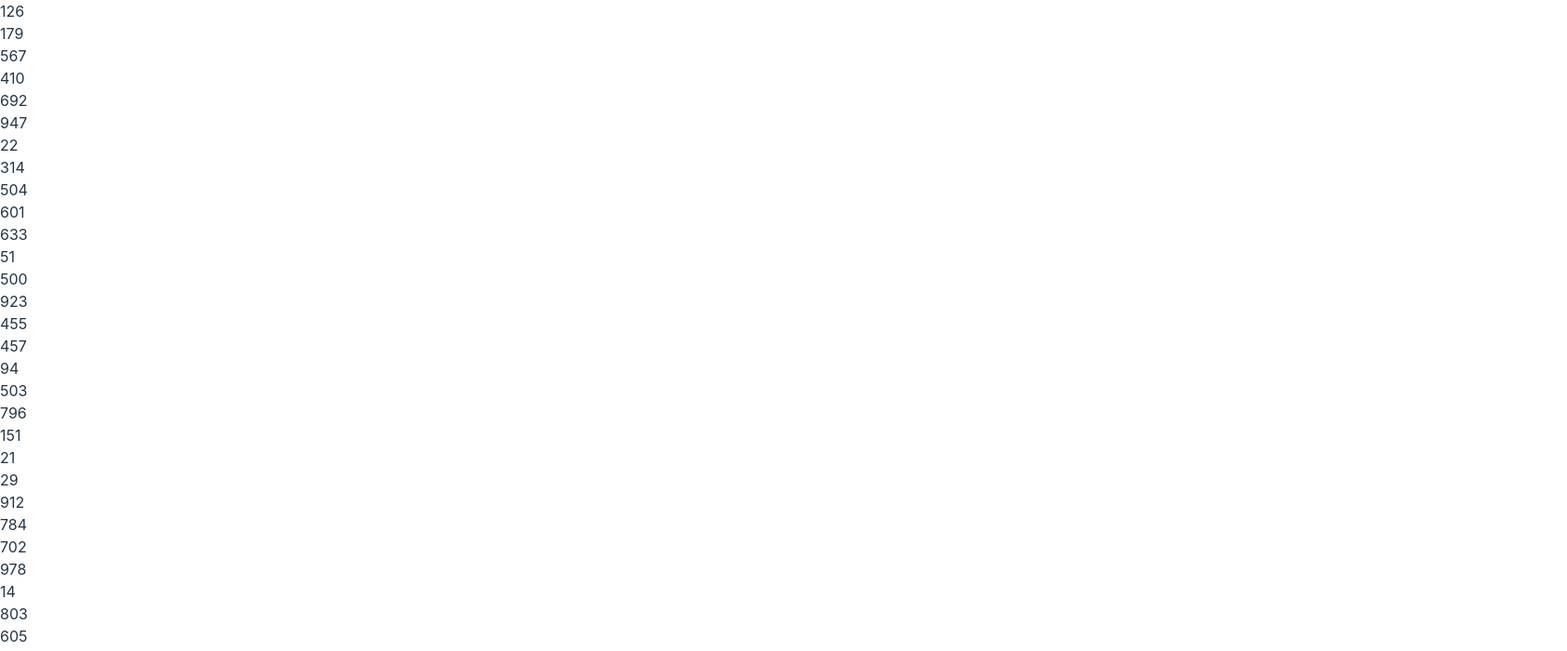
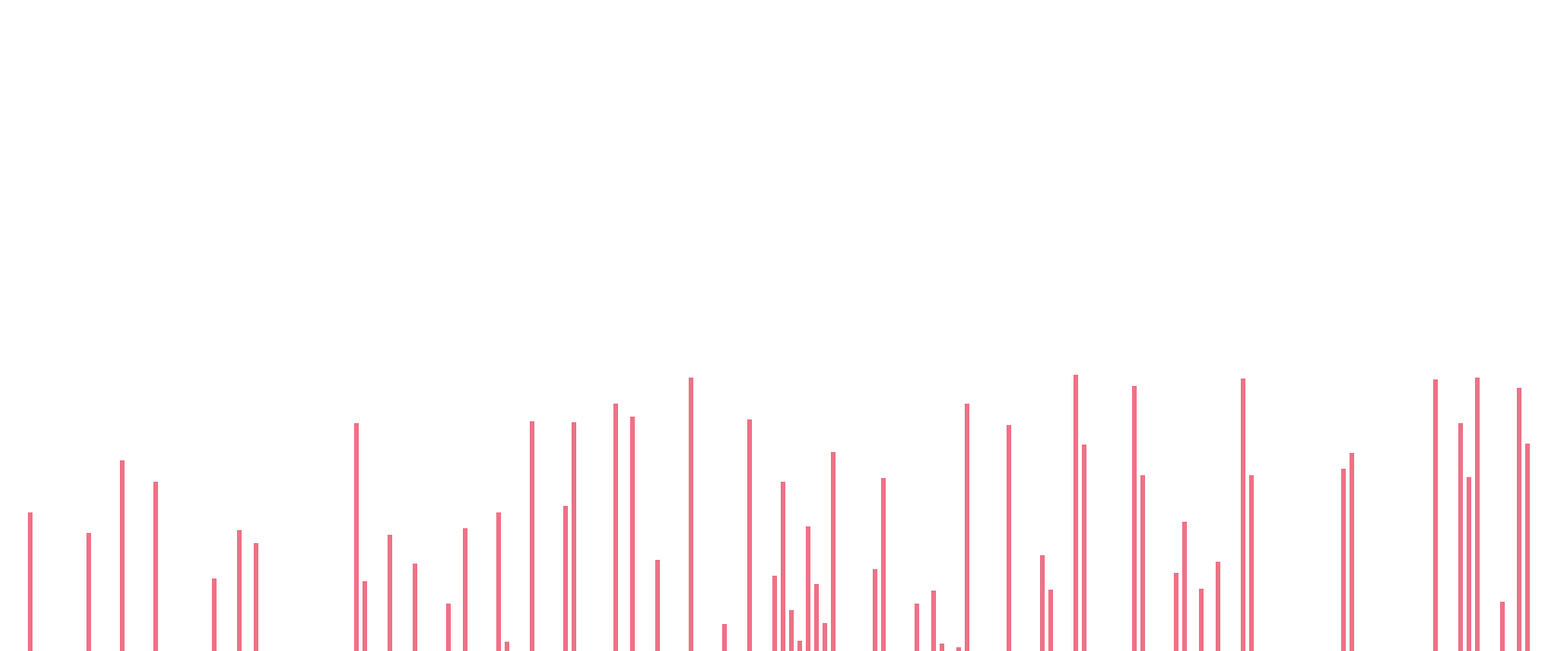
Before and after one commit to Reginull/sorting-visualizer, a React (Vite) app: page / in a window 1280 px wide. Shown: the top 700 px of the page at 93% size, 1686 px wide, since content can reach past the window. Built offline with nearby package versions, Linux system fonts and the light colour scheme.

Commit message:
Create visual element with bars in SortingVisualizer.css

```diff
--- a/src/SortingVisualizer/SortingVisualizer.css
+++ b/src/SortingVisualizer/SortingVisualizer.css
@@ -0,0 +1,19 @@
+.array-container {
+    display: flex;
+    justify-content: center;
+
+    align-items: flex-end;
+    position: absolute;
+    height: 100vh;
+    left: 10px;
+
+}
+
+.array-bar {
+    width: 5px;
+    height: 4px;
+    background-color: rgb(238, 114, 135);
+    margin: 0 2px;
+    display: inline-block;
+    color: transparent;
+}
--- a/src/SortingVisualizer/SortingVisualizer.jsx
+++ b/src/SortingVisualizer/SortingVisualizer.jsx
@@ -9,16 +9,16 @@ const SortingVisualizer = () => {
 
     const resetArray = () => {
         const newArray = [];
-        for (let i = 0; i < 100; i++) {
-            newArray.push(randomIntFromInterval(10, 1000));
+        for (let i = 0; i < 185; i++) {
+            newArray.push(randomIntFromInterval(10, 800));
         }
         setArray(newArray);
     };
 
     return (
-        <div>
+        <div className='array-container'>
           {array.map((value, index) => (
-            <div className="array-bar" key={index}>
+            <div className="array-bar" key={index} style={{height: `${value}px`}}>
               {value}
             </div>
           ))}
```
